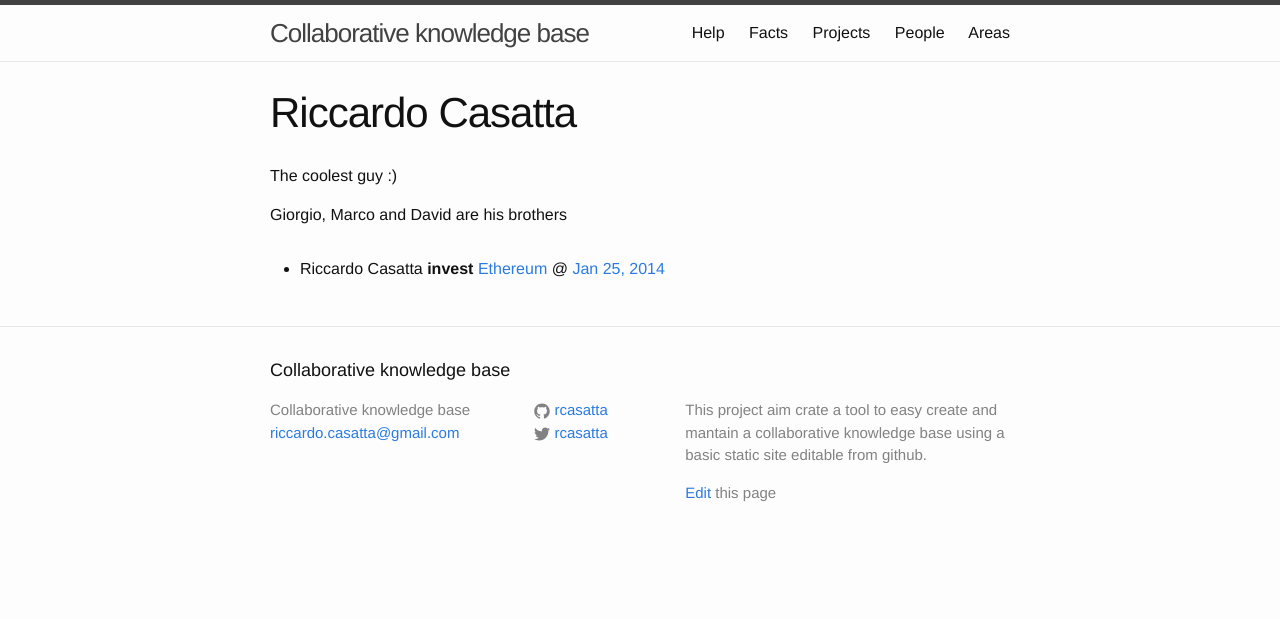
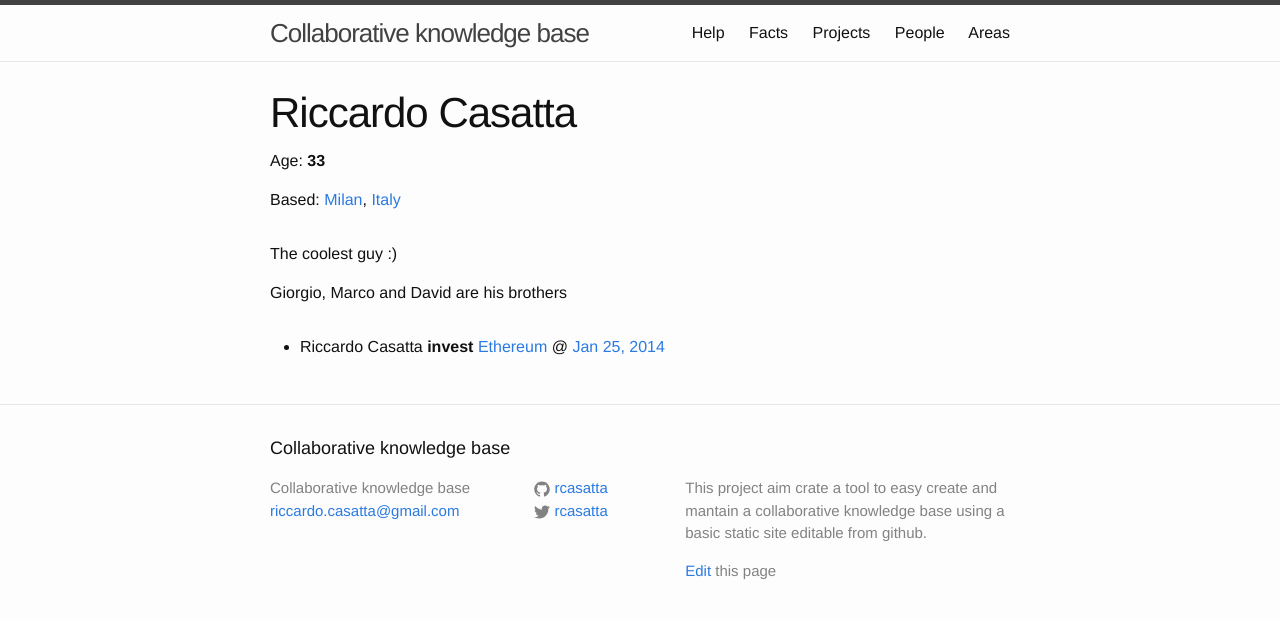
Before and after one commit to RCasatta/knowledge-base, a Jekyll site: the page built from people/riccardo.casatta.md, in a window 1280 px wide. Shown: the top 619 px of the page. Built offline with Jekyll 4.4.1, drawn with Linux system fonts in a browser that asks for light colours.

Commit message:
areas with based info and age

```diff
--- a/_data/properties.yml
+++ b/_data/properties.yml
@@ -13,7 +13,12 @@
   title: Italy
 /people/matt.corallo/:
   title: Matt Corallo
+/areas/milan/:
+  title: Milan
 /people/riccardo.casatta/:
   title: Riccardo Casatta
+  based:
+  - /areas/milan/
+  - /areas/italy/
 /people/vitalik.buterin/:
   title: Vitalik Buterin
--- a/_layouts/people.html
+++ b/_layouts/people.html
@@ -1,10 +1,21 @@
 ---
 layout: default
 ---
+
+{% assign year = site.time | date: '%Y' %}
+{% assign person = page %}
 <article class="post">
 
   <header class="post-header">
     <h1 class="post-title">{{ page.title }}</h1>
+    {% if person.born %} <p>Age: <strong>{{ year | minus: person.born }}</strong></p>{% endif %}
+    {% if person.based %}
+      <p>Based:
+        {% for current in person.based %}
+          <a href="{{ site.baseurl }}{{ current }}">{{ site.data.properties[current].title }}</a>{% unless forloop.last %},{% endunless %}
+        {% endfor %}
+      </p>
+    {% endif %}
   </header>
 
   <div class="post-content">
--- a/_plugins/data_plugin.rb
+++ b/_plugins/data_plugin.rb
@@ -22,6 +22,9 @@ module Jekyll
           values = {}
           id = page.url;
           values['title'] = title
+          if(page.data['based'])
+            values['based'] = page.data['based']
+          end
           properties[id] = values
         end
       end
--- a/people/riccardo.casatta.md
+++ b/people/riccardo.casatta.md
@@ -1,6 +1,8 @@
 ---
 layout: people
 title: Riccardo Casatta
+based: [ /areas/milan/ , /areas/italy/ ]
+born: 1983
 ---
 
 The coolest guy :)
```
Also changed, not shown: _layouts/areas.html (+11 -0 lines), areas/milan.md (added, +6 -0 lines), people/adam.back.md (+1 -0 lines).
